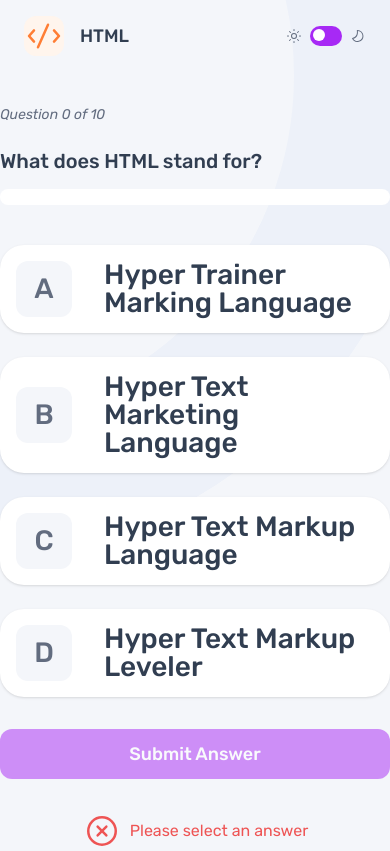
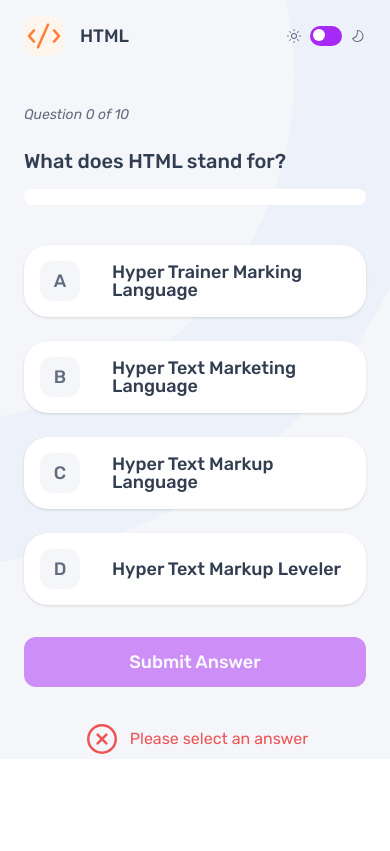
Before and after one commit to phwnganh/frontend-quiz-app, a React (Vite) app: page / in a window 390 px wide. Both pictures are taken after a click on the button "HTML". Built offline with nearby package versions, Linux system fonts and the light colour scheme.

Commit message:
fix: padding responsive mobile

```diff
--- a/src/components/MenuStartedSection/index.jsx
+++ b/src/components/MenuStartedSection/index.jsx
@@ -2,7 +2,7 @@ import MenuStartedTitle from "./MenuStartedTitle.jsx";
 import MenuStartedList from "./MenuStartedList.jsx";
 const MenuStartedSection = () => {
     return (
-        <main className={"px-6 sm:px-0 sm:mt-11.75 md:mt-24.75 flex flex-col md:flex-row gap-10 sm:gap-16 md:gap-32"}>
+        <main className={"px-6 sm:px-16 md:px-0 sm:mt-11.75 md:mt-24.75 flex flex-col md:flex-row gap-10 sm:gap-16 md:gap-32"}>
             <MenuStartedTitle/>
             <MenuStartedList/>
         </main>
--- a/src/components/QuestionsSection/QuestionOptions.jsx
+++ b/src/components/QuestionsSection/QuestionOptions.jsx
@@ -19,10 +19,10 @@ const QuestionOptions = ({option, onSelectOption, letter, selectedOption, isSubm
     return (
         <div role={"button"} onClick={!isSubmitted ? onSelectOption : undefined} className={`bg-white rounded-3xl shadow-sm p-4 md:p-6 flex items-center justify-between gap-8 cursor-pointer hover:outline-3 hover:outline-purple-600 ${outlineAnswer}`}>
             <div className={"flex items-center gap-8"}>
-                <div className={`flex justify-center items-center w-14 h-14 shrink-0 rounded-xl bg-grey-50`}>
-                    <h1 className={"text-grey-500 text-preset-4 leading-preset-4 font-preset-4"}>{letter}</h1>
+                <div className={`flex justify-center items-center w-10 h-10 sm:w-14 sm:h-14 shrink-0 rounded-xl bg-grey-50`}>
+                    <h1 className={"text-grey-500 text-preset-4-mobile sm:text-preset-4 leading-preset-4 font-preset-4"}>{letter}</h1>
                 </div>
-                <h4 className={"text-preset-4 leading-preset-4 font-preset-4 text-blue-900"}>{option}</h4>
+                <h4 className={"text-preset-4-mobile sm:text-preset-4 leading-preset-4 font-preset-4 text-blue-900"}>{option}</h4>
             </div>
             {isCorrectIcon && <img src={correctIcon} alt="Correct-Answer" />}
             {isWrongIcon && <img src={wrongIcon} alt="Wrong Answer" />}
--- a/src/components/QuestionsSection/index.jsx
+++ b/src/components/QuestionsSection/index.jsx
@@ -5,7 +5,7 @@ import CustomButton from "../uis/CustomButton.jsx";
 const QuestionSection = ({quiz, question, onSelectOption, currentQuestionIndex, onSubmit, selectedOption, onNextQuestion, isSubmitted}) => {
     const letterOptions = ['A', 'B', 'C', 'D']
     return (
-        <main className={"mt-8 sm:mt-12 md:mt-21.25 flex flex-col md:flex-row gap-10 md:gap-32"}>
+        <main className={"px-6 sm:px-16 md:px-0 mt-8 sm:mt-12 md:mt-21.25 flex flex-col md:flex-row gap-10 md:gap-32"}>
             <QuestionsTitle quiz={quiz} question={question} currentQuestionIndex={currentQuestionIndex}/>
             <div className={"flex flex-col gap-8 max-w-141 w-full"}>
                 <div className={"flex flex-col gap-6 md:gap-4"}>
--- a/src/components/ScoreSection/ScoreSection.jsx
+++ b/src/components/ScoreSection/ScoreSection.jsx
@@ -3,7 +3,7 @@ import ScoreContent from "./ScoreContent.jsx";
 
 const ScoreSection = ({quiz, score, total}) => {
     return (
-        <main className={"mt-8 sm:mt-12 md:mt-21.25 flex flex-col md:flex-row gap-10 sm:gap-16 md:gap-36"}>
+        <main className={"px-6 sm:px-16 md:px-0 mt-8 sm:mt-12 md:mt-21.25 flex flex-col md:flex-row gap-10 sm:gap-16 md:gap-36"}>
             <ScoreTitle/>
             <ScoreContent quiz={quiz} score={score} total={total}/>
         </main>
```
